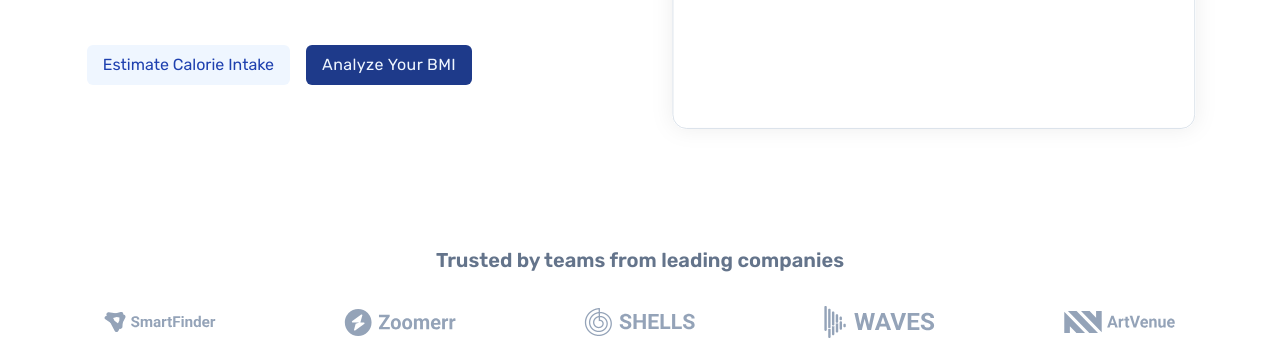
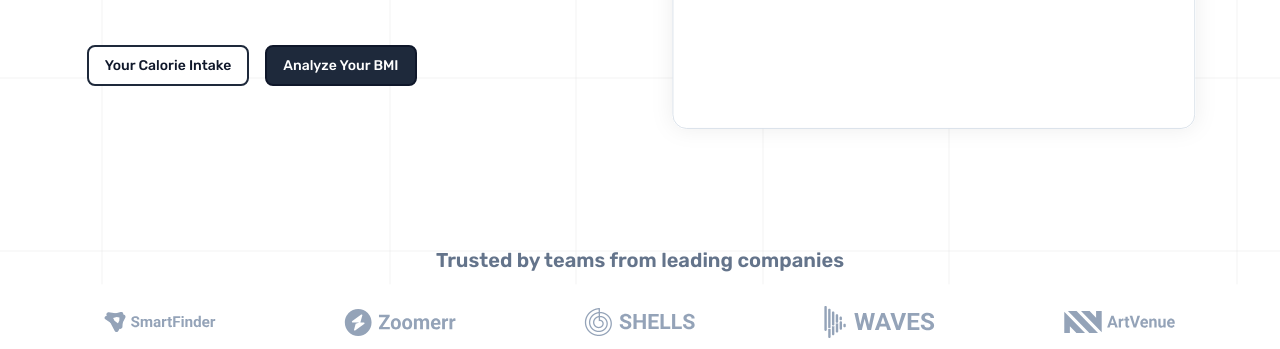
Before and after one commit to amittam104/Vivify, a website: page src/index.html in a window 1280 px wide. Shown: the part 451-800 px from the top of the page. Drawn offline with Linux system fonts and the light colour scheme.

Commit message:
feat: update hero section

```diff
--- a/src/index.html
+++ b/src/index.html
@@ -13,7 +13,7 @@
     <script defer src="/src/main.js"></script>
     <title>Vivify</title>
   </head>
-  <body>
+  <body class="bg-[url('/src/img/hero-bg.svg')] bg-repeat-x bg-top">
     <!-- Navbar starts here -->
     <nav
       class="w-full h-16 flex items-center justify-between md:px-8 px-4 mb-28"
@@ -126,12 +126,18 @@
           class="flex flex-wrap flex-col md:flex-row gap-4 mb-8 items-center"
         >
           <button
-            class="text-blue-800 bg-blue-50 px-4 py-2 rounded-md hover:bg-blue-100 hover:text-blue-700 transition ease-in-out delay-150"
+            class="text-[14px] font-medium flex items-center gap-2 text-slate-900 border-2 border-slate-800 bg-white px-4 py-2 rounded-lg hover:bg-slate-950 hover:text-white transition ease-in-out delay-150"
           >
-            Estimate Calorie Intake
+            Your Calorie Intake
+            <!-- <span
+              ><img
+                class="w-[80%]"
+                src="./img/btn-right-arrow.svg"
+                alt="Button arrow image"
+            /></span> -->
           </button>
           <button
-            class="bg-blue-900 text-blue-50 px-4 py-2 rounded-md hover:bg-blue-800 transition ease-in-out delay-150 flex gap-2 items-center justify-center tracking-wide"
+            class="text-[14px] font-medium flex items-center gap-2 text-white border-2 border-slate-900 bg-slate-800 px-4 py-2 rounded-lg hover:bg-white hover:text-slate-950 hover:border-slate-900 transition ease-in-out delay-150"
           >
             Analyze Your BMI
           </button>
```
Also changed, not shown: src/output.css.
